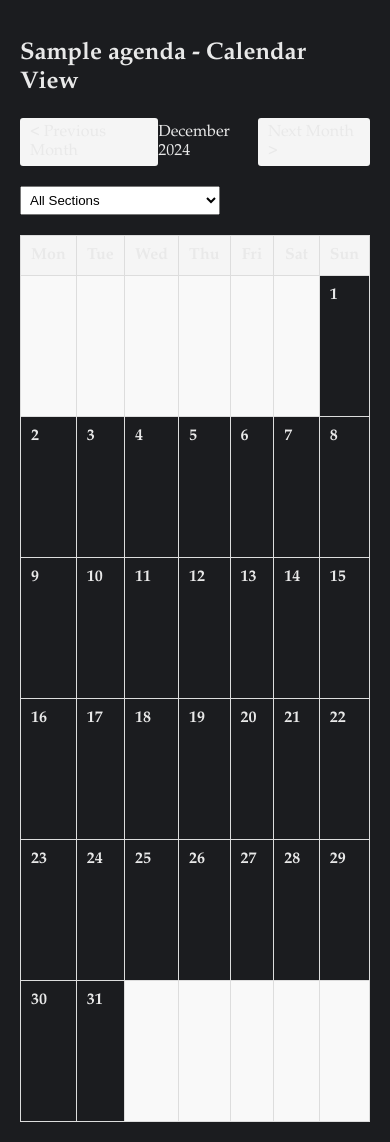
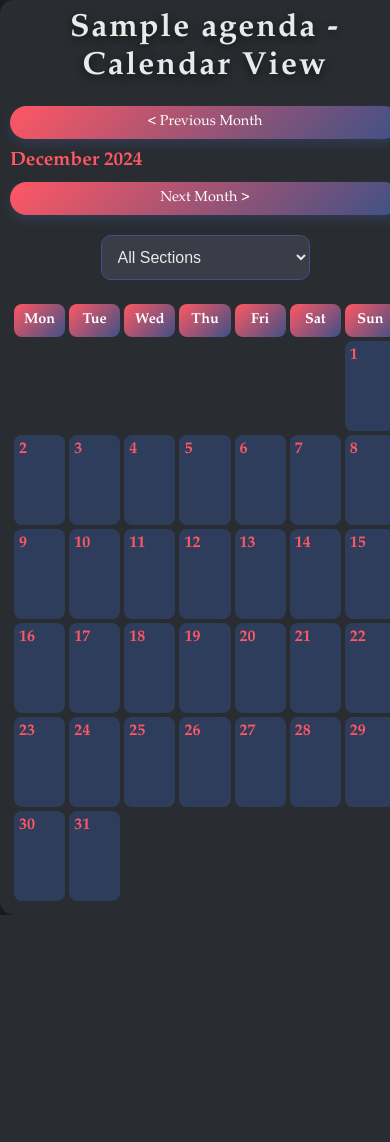
Before and after one commit to RRMforLLM/aghendi_django, a Django app: page /aghendi/agenda/1/calendar/ in a window 390 px wide. After the commit the page ends 915 px from the top, so only its background shows below. Run offline with Django 5.2, Linux system fonts and the light colour scheme; a user stored in the database is signed in; tables that the repository leaves empty hold one stand-in row (values such as "Sample post"); parts of the project's set-up code (start-up, migrations or seed data) failed here and were passed over.

Commit message:
Match calendar view to rest of app

```diff
--- a/aghendi/templates/aghendi/calendar_view.html
+++ b/aghendi/templates/aghendi/calendar_view.html
@@ -6,11 +6,11 @@
         <title>Aghendi - {{ agenda.name }} - Dashboard</title>
         {% load calendar_tags %}
         {% load static %}
-        <link rel="stylesheet" href="{% static 'css/agenda_styles.css' %}">
+        <link rel="stylesheet" href="{% static 'css/calendar_styles.css' %}">
     </head>
     <body>
         {% if messages %}
-            <div class="messages-container">
+            <div class="messages-container">M
                 {% for message in messages %}
                     <div class="message">{{ message }}</div>
                 {% endfor %}
@@ -107,101 +107,5 @@
                 </tbody>
             </table>
         </div>
-
-        <style>
-            .calendar-container {
-                padding: 20px;
-                max-width: 1200px;
-                margin: 0 auto;
-            }
-
-            .calendar-header {
-                margin-bottom: 20px;
-            }
-
-            .calendar-nav {
-                display: flex;
-                justify-content: space-between;
-                align-items: center;
-                margin: 20px 0;
-            }
-
-            .calendar {
-                width: 100%;
-                border-collapse: collapse;
-            }
-
-            .calendar th, .calendar td {
-                border: 1px solid #ddd;
-                padding: 10px;
-                vertical-align: top;
-            }
-
-            .calendar th {
-                background-color: #f5f5f5;
-            }
-
-            .calendar-day {
-                height: 120px;
-                width: 14.28%;
-            }
-
-            .calendar-day.empty {
-                background-color: #f9f9f9;
-            }
-
-            .day-number {
-                font-weight: bold;
-                margin-bottom: 5px;
-            }
-
-            .day-events {
-                display: flex;
-                flex-direction: column;
-                gap: 5px;
-            }
-
-            .event {
-                font-size: 0.9em;
-                padding: 2px 5px;
-                border-radius: 3px;
-                text-decoration: none;
-                color: inherit;
-            }
-
-            .event.emission {
-                background-color: #e3f2fd;
-            }
-
-            .event.deadline {
-                background-color: #fff3e0;
-            }
-
-            .event.urgent {
-                border-left: 3px solid #f44336;
-            }
-
-            .event.completed {
-                opacity: 0.6;
-                text-decoration: line-through;
-            }
-
-            .section-filter {
-                margin: 10px 0;
-            }
-
-            .section-filter select {
-                padding: 5px;
-                min-width: 200px;
-            }
-
-            .btn-nav {
-                padding: 5px 10px;
-                text-decoration: none;
-                background-color: #f5f5f5;
-                border-radius: 3px;
-                color: inherit;
-            }
-        </style>
     </body>
 </html>
--- /dev/null
+++ b/static/css/calendar_styles.css
@@ -0,0 +1,293 @@
+/* Calendar container and base styles */
+body {
+    font-family: 'Garamond', serif;
+    background-color: #1b1c1f;
+    color: #e9e9e9;
+    margin: 0;
+    padding: 0;
+    min-height: 100vh;
+}
+
+.calendar-container {
+    width: 100%;
+    max-width: 1200px;
+    margin: 0 auto;
+    padding: 20px;
+    animation: fadeInDown 0.8s ease-in-out;
+    background: #292c30;
+    border-radius: 14px;
+    box-shadow: 0 6px 24px rgba(0, 0, 0, 0.15);
+}
+
+/* Calendar header styles */
+.calendar-header {
+    margin-bottom: 20px;
+}
+
+.calendar-header h2 {
+    font-size: 2.4rem;
+    color: #e9e9e9;
+    text-shadow: 0 3px 10px rgba(0, 0, 0, 0.6);
+    letter-spacing: 2px;
+    text-align: center;
+    margin: 0 0 20px 0;
+}
+
+/* Navigation styles */
+.calendar-nav {
+    display: flex;
+    justify-content: space-between;
+    align-items: center;
+    margin: 20px 0;
+}
+
+.current-month {
+    font-size: 1.5rem;
+    color: #ff5763;
+    font-weight: bold;
+}
+
+.btn-nav {
+    background: linear-gradient(135deg, #ff5763, #3e5186);
+    color: #ffffff;
+    padding: 10px 20px;
+    border-radius: 30px;
+    text-decoration: none;
+    transition: transform 0.4s ease, background 0.4s ease, box-shadow 0.4s ease;
+    box-shadow: 0 5px 12px rgba(62, 81, 134, 0.4);
+}
+
+.btn-nav:hover {
+    background: linear-gradient(135deg, #3e5186, #2f3d5c);
+    transform: translateY(-2px);
+    box-shadow: 0 8px 20px rgba(255, 87, 99, 0.8);
+}
+
+.btn-nav:active {
+    transform: translateY(2px);
+    background: linear-gradient(135deg, #2f3d5c, #ff5763);
+}
+
+/* Section filter styles */
+.section-filter {
+    margin: 20px 0;
+    text-align: center;
+}
+
+.section-filter select {
+    background: #3a3d47;
+    color: #e9e9e9;
+    padding: 12px;
+    border: 1px solid #3e5186;
+    border-radius: 10px;
+    font-size: 1rem;
+    min-width: 200px;
+    cursor: pointer;
+}
+
+.section-filter select:focus {
+    outline: none;
+    border-color: #ff5763;
+}
+
+/* Calendar table styles */
+.calendar {
+    width: 100%;
+    border-collapse: separate;
+    border-spacing: 4px;
+    margin-top: 20px;
+}
+
+.calendar th {
+    background: linear-gradient(135deg, #ff5763, #3e5186);
+    color: #ffffff;
+    padding: 15px;
+    font-weight: bold;
+    text-align: center;
+    border-radius: 8px;
+}
+
+.calendar td {
+    background: #2f3d5c;
+    border-radius: 8px;
+    padding: 10px;
+    vertical-align: top;
+    transition: transform 0.3s ease, box-shadow 0.3s ease;
+}
+
+.calendar td:hover {
+    transform: translateY(-2px);
+    box-shadow: 0 4px 12px rgba(0, 0, 0, 0.2);
+}
+
+.calendar-day {
+    height: 120px;
+    width: 14.28%;
+}
+
+.calendar-day.empty {
+    background: #292c30;
+}
+
+/* Day number styles */
+.day-number {
+    font-weight: bold;
+    margin-bottom: 8px;
+    color: #ff5763;
+}
+
+/* Event styles */
+.day-events {
+    display: flex;
+    flex-direction: column;
+    gap: 5px;
+}
+
+.event {
+    padding: 6px 8px;
+    border-radius: 6px;
+    text-decoration: none;
+    font-size: 0.9em;
+    transition: transform 0.3s ease, background 0.3s ease;
+    cursor: pointer;
+}
+
+.event:hover {
+    transform: translateY(-1px);
+}
+
+.event.emission {
+    background: rgba(62, 81, 134, 0.4);
+    color: #e9e9e9;
+}
+
+.event.deadline {
+    background: rgba(255, 87, 99, 0.2);
+    color: #e9e9e9;
+}
+
+.event.urgent {
+    border-left: 3px solid #ff5763;
+}
+
+.event.completed {
+    opacity: 0.6;
+    text-decoration: line-through;
+}
+
+/* Message styles */
+.messages-container {
+    position: fixed;
+    top: 0;
+    left: 0;
+    right: 0;
+    z-index: 1000;
+    display: flex;
+    flex-direction: column;
+    align-items: center;
+    pointer-events: none;
+}
+
+.message {
+    background: linear-gradient(135deg, #3e5186, #ff5763);
+    color: #ffffff;
+    padding: 12px 24px;
+    border-radius: 30px;
+    margin: 8px;
+    box-shadow: 0 4px 12px rgba(0, 0, 0, 0.3);
+    opacity: 0;
+    transform: translateY(-20px);
+    animation: slideIn 0.3s ease forwards, fadeOut 0.3s ease 2.7s forwards;
+    pointer-events: auto;
+    max-width: 600px;
+    text-align: center;
+    font-weight: 500;
+}
+
+/* Animations */
+@keyframes slideIn {
+    from {
+        opacity: 0;
+        transform: translateY(-20px);
+    }
+    to {
+        opacity: 1;
+        transform: translateY(0);
+    }
+}
+
+@keyframes fadeOut {
+    from {
+        opacity: 1;
+        transform: translateY(0);
+    }
+    to {
+        opacity: 0;
+        transform: translateY(-20px);
+    }
+}
+
+@keyframes fadeInDown {
+    from {
+        opacity: 0;
+        transform: translateY(-30px);
+    }
+    to {
+        opacity: 1;
+        transform: translateY(0);
+    }
+}
+
+/* Responsive styles */
+@media (max-width: 768px) {
+    .calendar-container {
+        padding: 10px;
+    }
+
+    .calendar-header h2 {
+        font-size: 2rem;
+    }
+
+    .btn-nav {
+        font-size: 0.9rem;
+        padding: 8px 15px;
+    }
+
+    .current-month {
+        font-size: 1.2rem;
+    }
+
+    .calendar td {
+        padding: 5px;
+    }
+
+    .calendar-day {
+        height: 100px;
+    }
+
+    .event {
+        font-size: 0.8em;
+        padding: 4px 6px;
+    }
+}
+
+@media (max-width: 480px) {
+    .calendar-nav {
+        flex-direction: column;
+        gap: 10px;
+        align-items: stretch;
+    }
+
+    .btn-nav {
+        text-align: center;
+    }
+
+    .calendar th {
+        padding: 8px 4px;
+        font-size: 0.9em;
+    }
+
+    .calendar-day {
+        height: 80px;
+    }
+}
```
